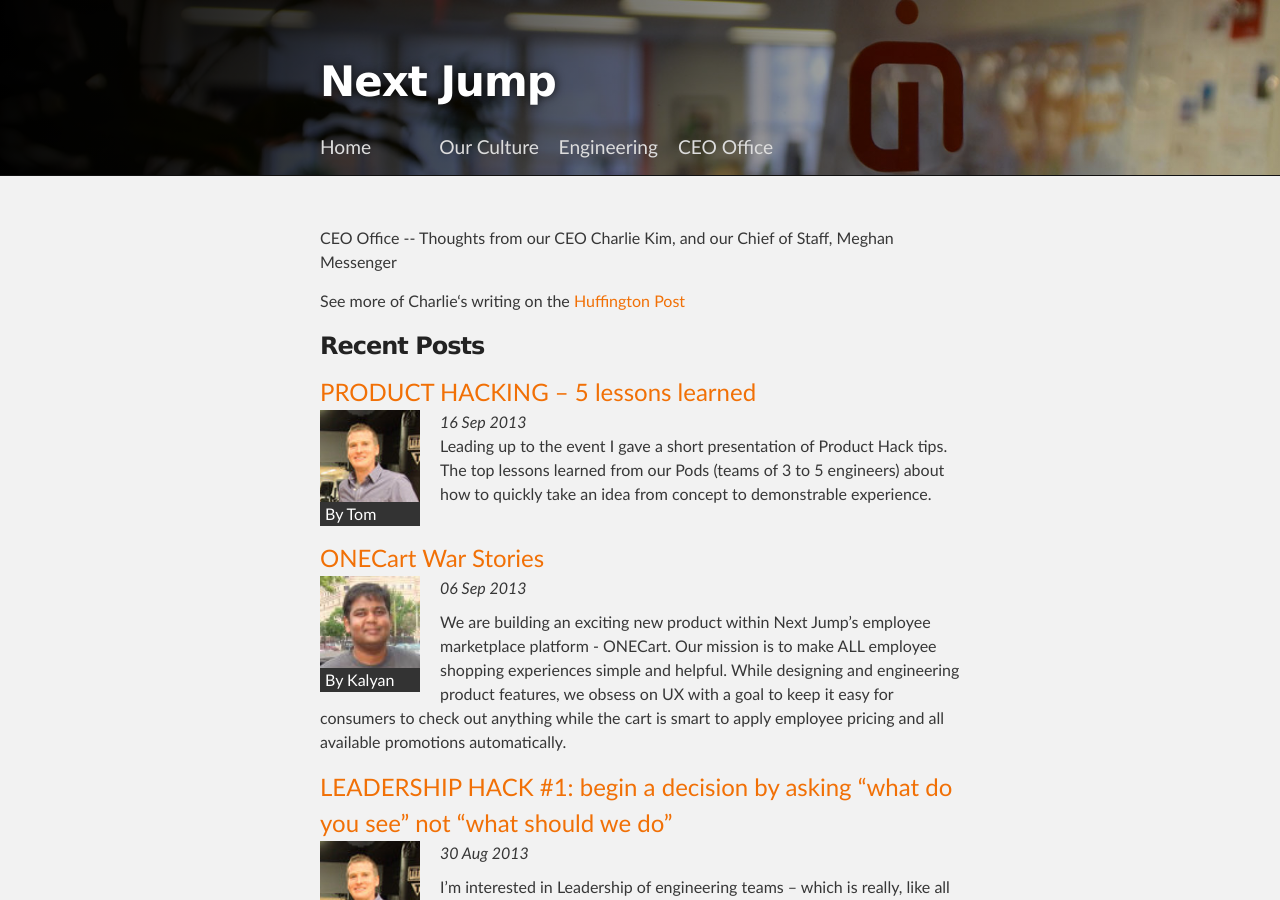
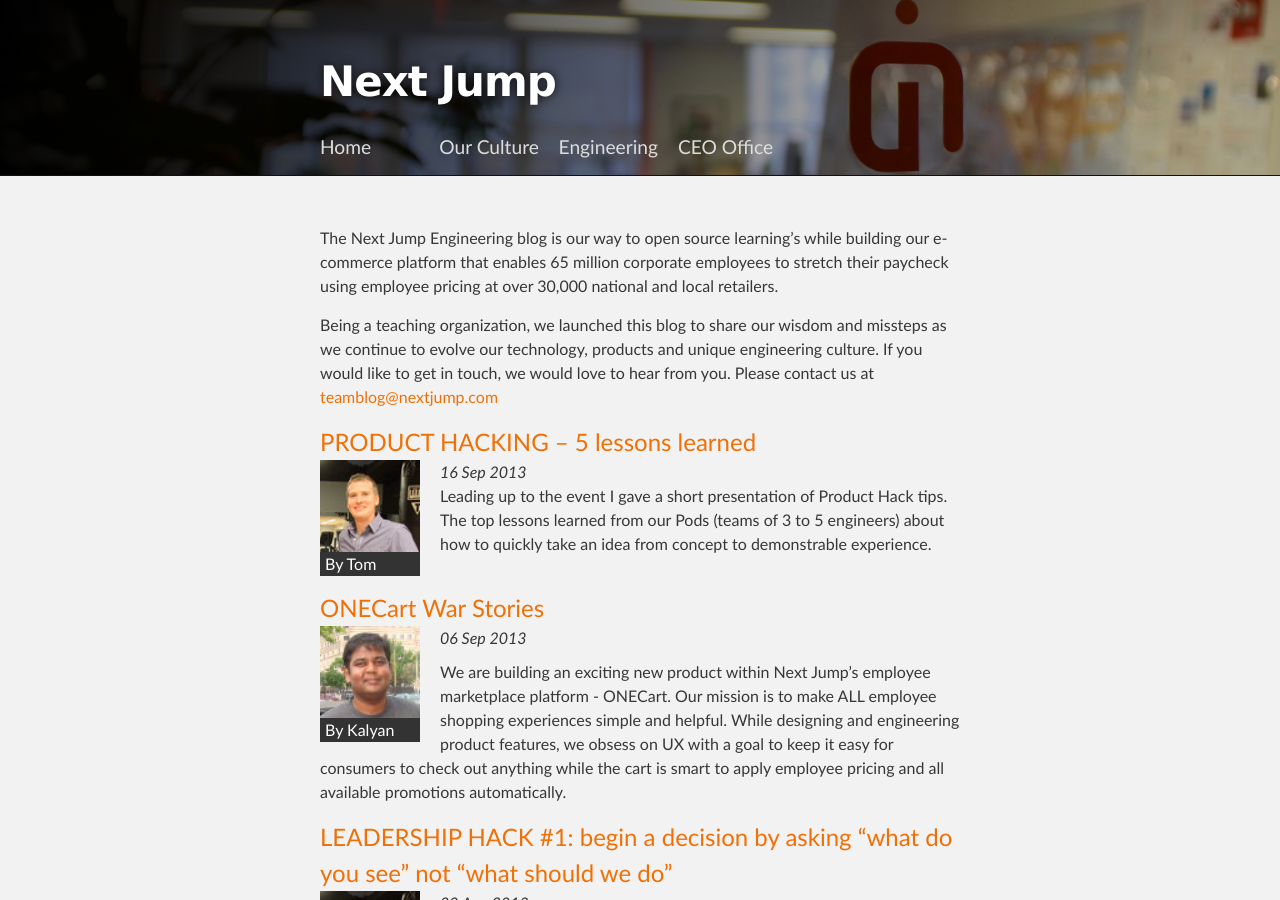
Before and after one commit to mtylpg/nextjump.github.io, a Jekyll site: the page built from engineering.html, in a window 1280 px wide and 900 px high. Built offline with Jekyll 4.4.1, drawn with Linux system fonts in a browser that asks for light colours.

Commit message:
changing text at top of category pages

```diff
--- a/ceooffice.html
+++ b/ceooffice.html
@@ -6,7 +6,6 @@
 <section id="main_content" class="inner">
     <p>CEO Office -- Thoughts from our CEO Charlie Kim, and our Chief of Staff, Meghan Messenger</p>
     <p>See more of Charlie&lsquo;s writing on the <a href="http://www.huffingtonpost.com/charlie-kim/">Huffington Post</a></p>
-    <h3>Recent Posts</h3>
     <div  class="posts">
         {% for post in site.categories.ceooffice %}
         <div class="post">
--- a/culture.html
+++ b/culture.html
@@ -4,9 +4,6 @@
 ---
 
 <section id="main_content" class="inner">
-    <p>CEO Office -- Thoughts from our CEO Charlie Kim, and our Chief of Staff, Meghan Messenger</p>
-    <p>See more of Charlie&lsquo;s writing on the <a href="http://www.huffingtonpost.com/charlie-kim/">Huffington Post</a></p>
-    <h3>Recent Posts</h3>
     <div  class="posts">
         {% for post in site.categories.culture %}
         <div class="post">
--- a/engineering.html
+++ b/engineering.html
@@ -4,9 +4,14 @@
 ---
 
 <section id="main_content" class="inner">
-    <p>CEO Office -- Thoughts from our CEO Charlie Kim, and our Chief of Staff, Meghan Messenger</p>
-    <p>See more of Charlie&lsquo;s writing on the <a href="http://www.huffingtonpost.com/charlie-kim/">Huffington Post</a></p>
-    <h3>Recent Posts</h3>
+    <p>The Next Jump Engineering blog is our way to open source learning’s while building our
+    e-commerce platform that enables 65 million corporate employees to stretch their paycheck using
+    employee pricing at over 30,000 national and local retailers. </p>
+
+    <p>Being a teaching organization, we launched this blog to share our wisdom and missteps as we
+    continue to evolve our technology, products and unique engineering culture. If you would like
+    to get in touch, we would love to hear from you. Please contact us at
+    <a href="mailto:teamblog@nextjump.com">teamblog@nextjump.com</a></p>
     <div  class="posts">
         {% for post in site.categories.engineering %}
         <div class="post">
```
